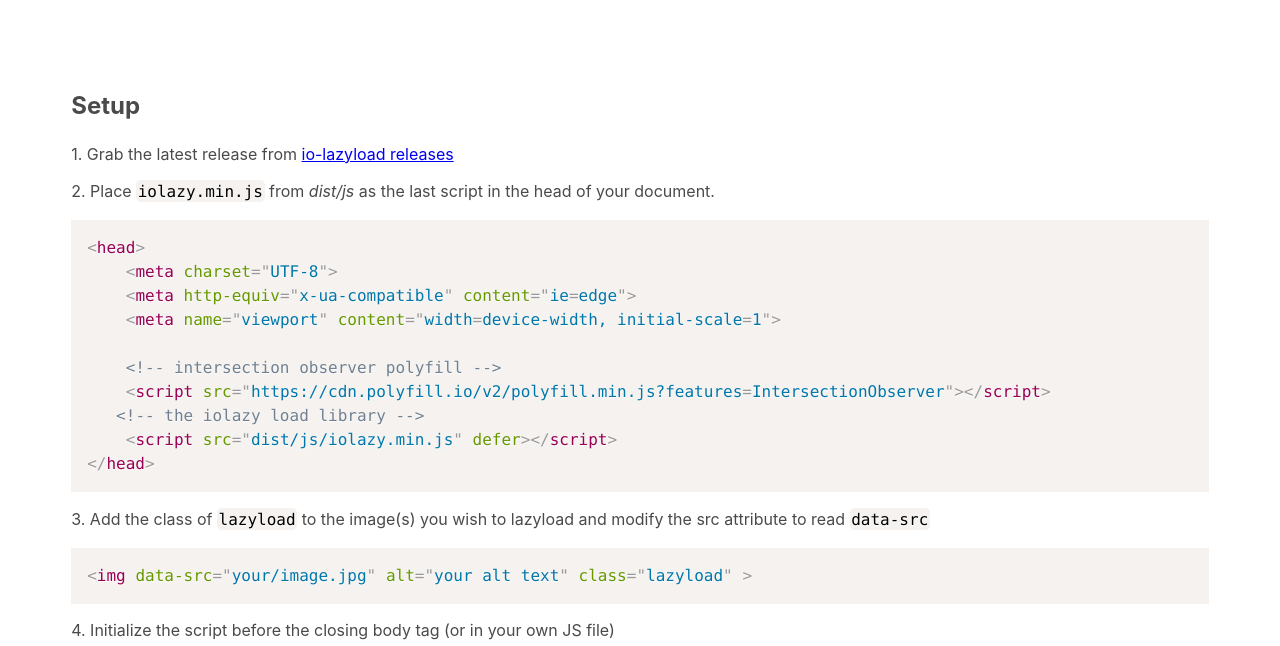
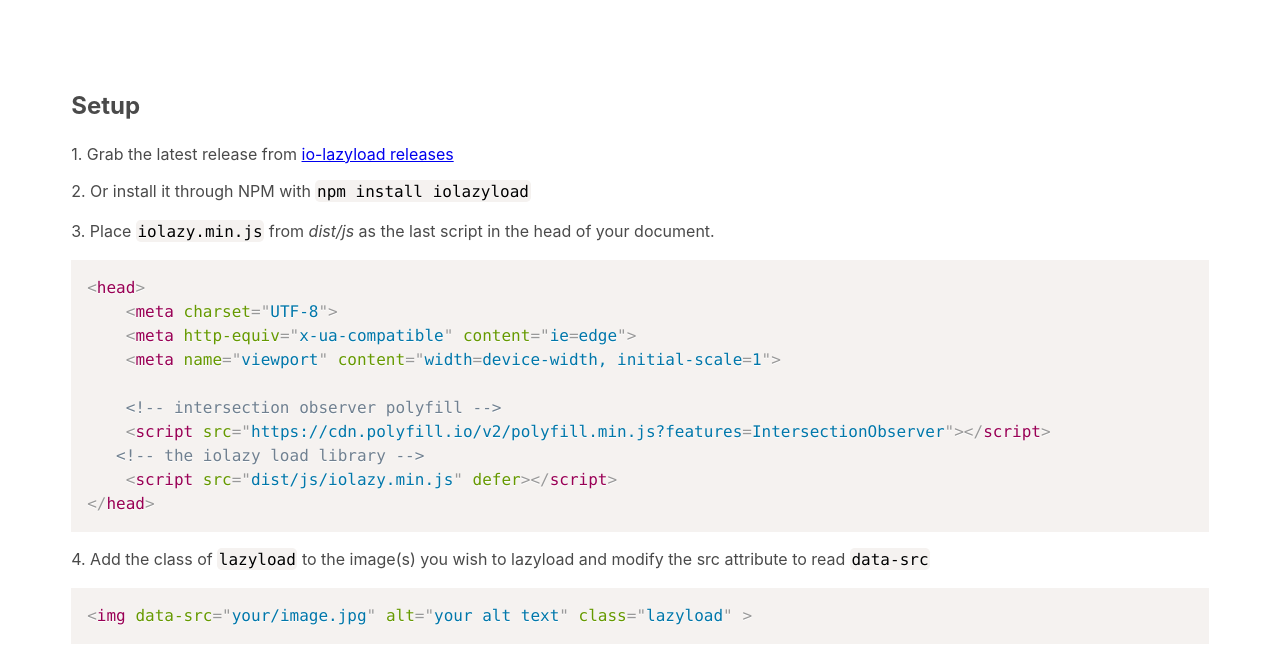
Before and after one commit to cdowdy/io-lazyload, a website: page index.html in a window 1280 px wide. Shown: the part 170-816 px from the top of the page. Drawn offline with Linux system fonts and the light colour scheme; a script that the page names is missing.

Commit message:
update to show npm package and installation

```diff
--- a/index.html
+++ b/index.html
@@ -39,6 +39,9 @@
             <p class="list-code-example">
                 Grab the latest release from <a href="https://github.com/cdowdy/io-lazyload/releases/latest">io-lazyload
                 releases</a>
+            </p>
+            <p class="list-code-example">
+                Or install it through NPM with <code class="language-bash">npm install iolazyload</code>
             </p>
             <p class="list-code-example">
                 Place <code class="language-markup">iolazy.min.js</code> from <em>dist/js</em> as the last script in the
```
